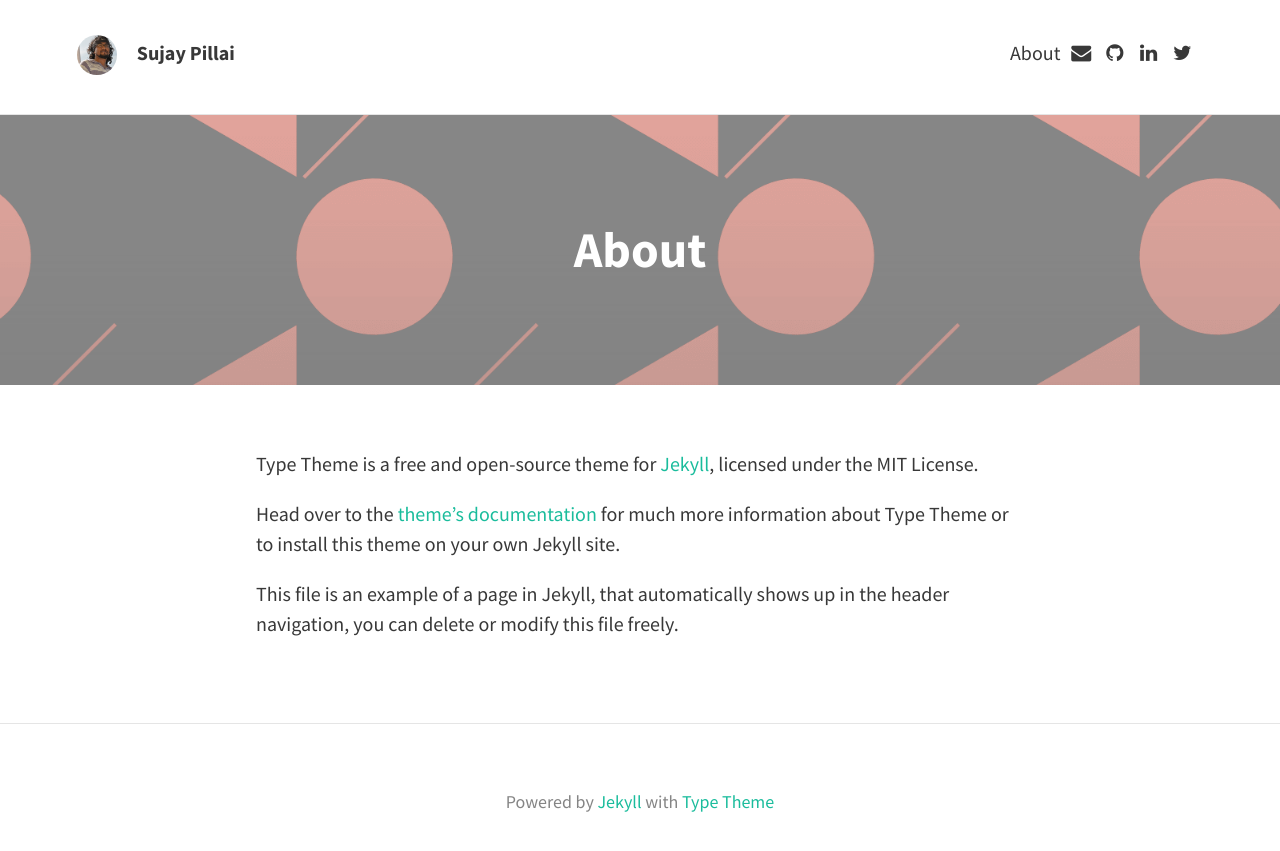
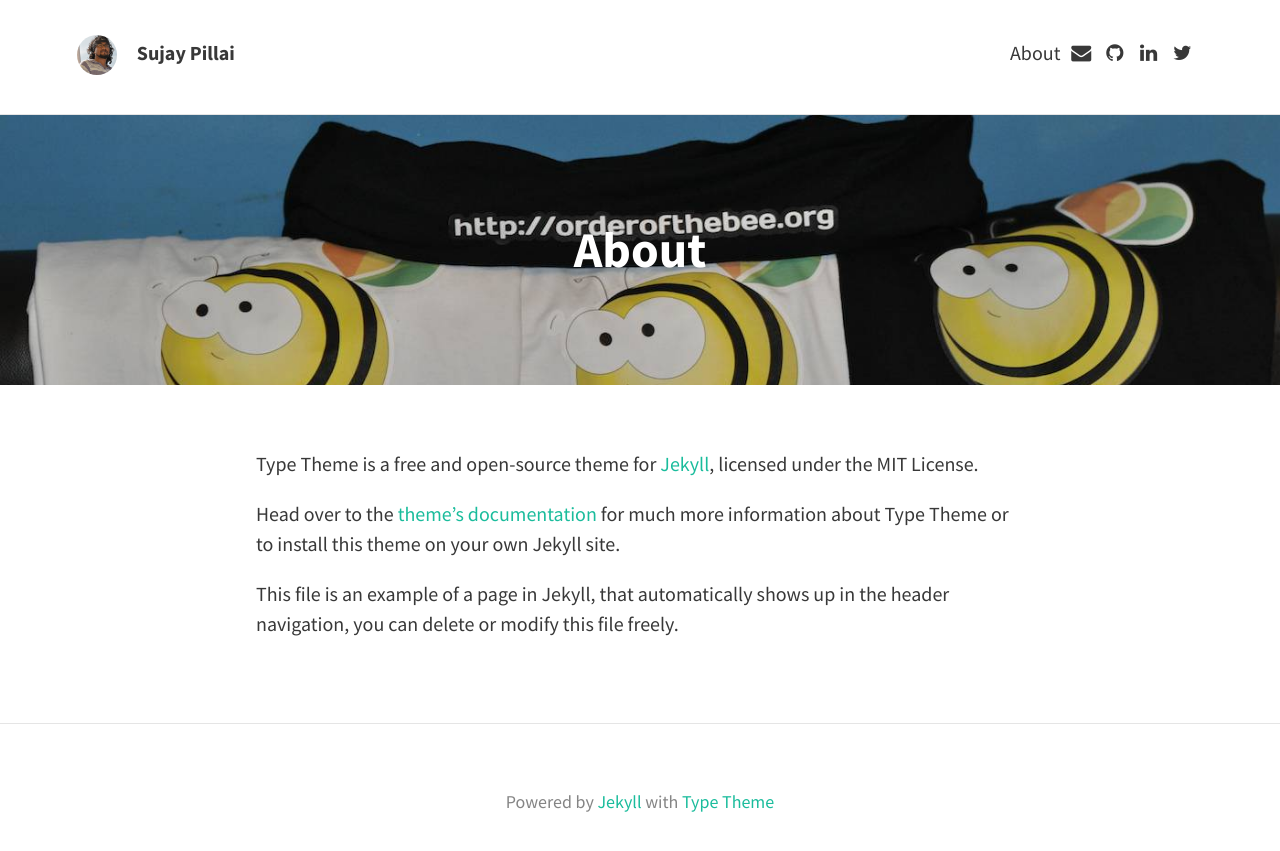
Before and after one commit to sujaypillai/sujaypillai.github.io, a Jekyll site: the page built from about.md, in a window 1280 px wide. Shown: the top 851 px of the page. Built offline with Jekyll 4.4.1, drawn with Linux system fonts in a browser that asks for light colours; nearby versions of some CDN libraries.

Commit message:
Update about.md

```diff
--- a/about.md
+++ b/about.md
@@ -2,7 +2,7 @@
 layout: page
 title: About
 permalink: /about/
-feature-img: "img/sample_feature_img_2.png"
+feature-img: "img/ootb.jpg"
 ---
 
 Type Theme is a free and open-source theme for [Jekyll](http://jekyllrb.com/), licensed under the MIT License.
```
Also changed, not shown: img/ootb.jpg (added).
